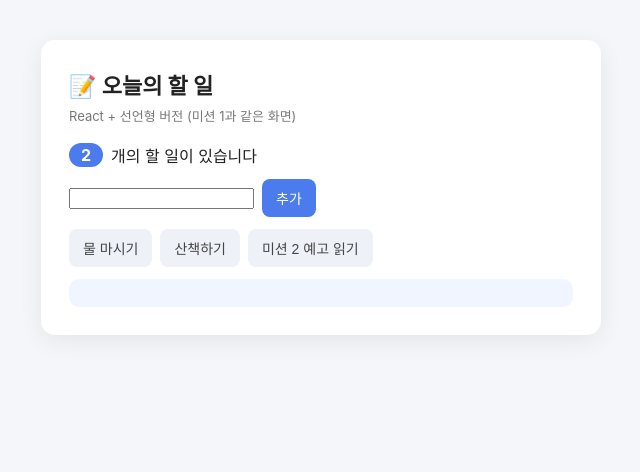
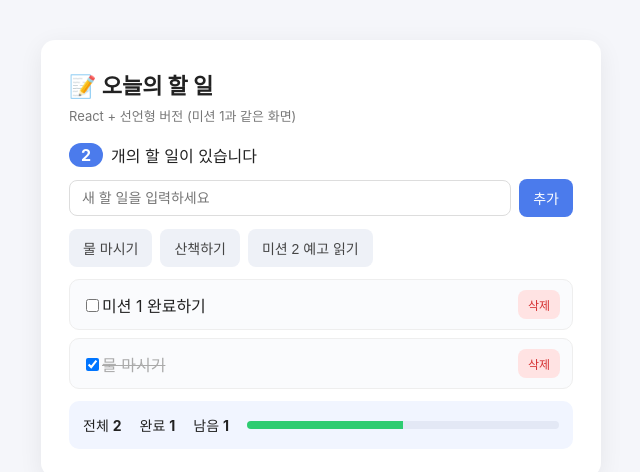
Before and after one commit to minjaekimdev/react-background, a React (Vite) app in the folder missions/02-react-declarative/: page / in a window 1280 px wide. Shown: the top 472 px of the page, without its empty margins (319-959 px from the left). Built offline with nearby package versions, Linux system fonts and the light colour scheme.

Commit message:
mission 2 complete

```diff
--- a/missions/02-react-declarative/src/App.jsx
+++ b/missions/02-react-declarative/src/App.jsx
@@ -25,17 +25,13 @@ export default function App() {
   function toggleTodo(id) {
     // TODO (STEP 2): map 으로 해당 항목의 done 만 뒤집은 새 배열을 만드세요.
     setTodos(
-      todos.map((todo) => {
-        if (todo.id === id) {
-          todo.done = !todo.done;
-        }
-      }),
+      todos.map((todo) => (todo.id === id ? { ...todo, done: !todo.done } : t)),
     );
   }
 
   function deleteTodo(id) {
     // TODO (STEP 2): filter 로 제거한 새 배열을 만드세요.
-    setTodos(todos.filter((todo) => todo.done === false));
+    setTodos(todos.filter((todo) => todo.id !== id));
   }
 
   return (
@@ -68,11 +64,24 @@ function AddTodoForm({ onAdd }) {
   //  <input value={text} onChange={(e) => setText(e.target.value)} />
   //  (이런 걸 "제어 컴포넌트"라고 합니다. 장단점은 미션 5에서!)
   const [text, setText] = useState("");
+
+  function handleSubmit(e) {
+    e.preventDefault();
+    const trimmed = text.trim();
+    if (!trimmed) return;
+    onAdd(trimmed);
+    setText("");
+  }
+
   return (
-    <form className="row" onSubmit={(e) => e.preventDefault()}>
-      {/* TODO: input + "추가" button — 제출 시 onAdd(text) 호출 후 입력창 비우기 */}
-      <input value={text} onChange={(e) => setText(e.target.value)} />
-      <button onClick={() => onAdd(text)}>추가</button>
+    <form className="row" onSubmit={handleSubmit}>
+      <input
+        type="text"
+        placeholder="새 할 일을 입력하세요"
+        value={text}
+        onChange={(e) => setText(e.target.value)}
+      />
+      <button type="submit">추가</button>
     </form>
   );
 }
@@ -85,7 +94,7 @@ function QuickAddRow({ onAdd }) {
   return (
     <div className="row quick">
       {QUICK_ITEMS.map((item) => (
-        <button onClick={() => onAdd(item)} type="button">
+        <button key={item} onClick={() => onAdd(item)} type="button">
           {item}
         </button>
       ))}
@@ -96,7 +105,18 @@ function QuickAddRow({ onAdd }) {
 function TodoList({ todos, onToggle, onDelete }) {
   // TODO (STEP 2): todos.map 으로 TodoItem 을 그리세요.
   //  💡 key 로 무엇을 쓸지 고민해 보세요. (배열 인덱스? id? — 미션 4에서 다시 만납니다.)
-  return <ul className="todo-list">{/* TODO */}</ul>;
+  return (
+    <ul className="todo-list">
+      {todos.map((todo) => (
+        <TodoItem
+          key={todo.id}
+          todo={todo}
+          onToggle={onToggle}
+          onDelete={onDelete}
+        />
+      ))}
+    </ul>
+  );
 }
 
 function TodoItem({ todo, onToggle, onDelete }) {
@@ -126,5 +146,26 @@ function Summary({ todos }) {
   //  💡 이 값들을 useState 로 저장할 필요가 있을까요?
   //  (계산 가능한 값은 상태로 저장하지 않습니다 — 항상 최신 계산값이 보장되니까!)
   //  남음이 0이면 '🎉 전부 끝냈어요!' 를, 진행률 바도 그려 보세요.
-  return <section className="summary">{/* TODO */}</section>;
+  const all = todos.length;
+  const done = todos.filter((t) => t.done).length;
+  const left = all - done;
+  const percent = all === 0 ? 0 : (done / all) * 100;
+
+  return (
+    <section className="summary">
+      <div>
+        전체 <strong>{all}</strong>
+      </div>
+      <div>
+        완료 <strong>{done}</strong>
+      </div>
+      <div>
+        남음 <strong>{left}</strong>
+      </div>
+      <div id="progress-wrap">
+        <div id="progress-bar" style={{ width: `${percent}%` }} />
+      </div>
+      {all > 0 && left === 0 && <div className="cheer">🎉 전부 끝냈어요!</div>}
+    </section>
+  );
 }
```
Also changed, not shown: missions/01-dom-hell/retro.md (+5 -0 lines), missions/02-react-declarative/retro.md (+9 -0 lines).
